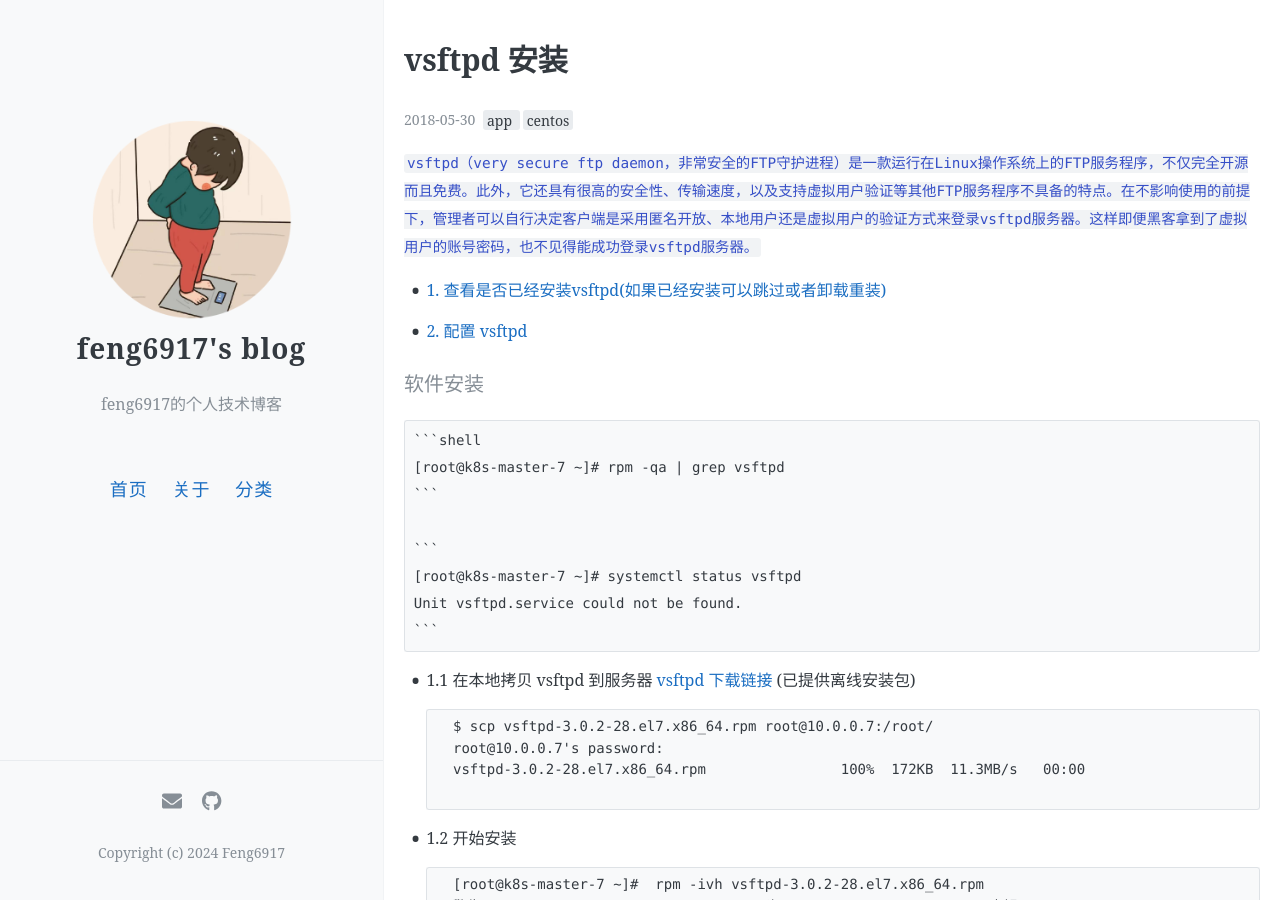
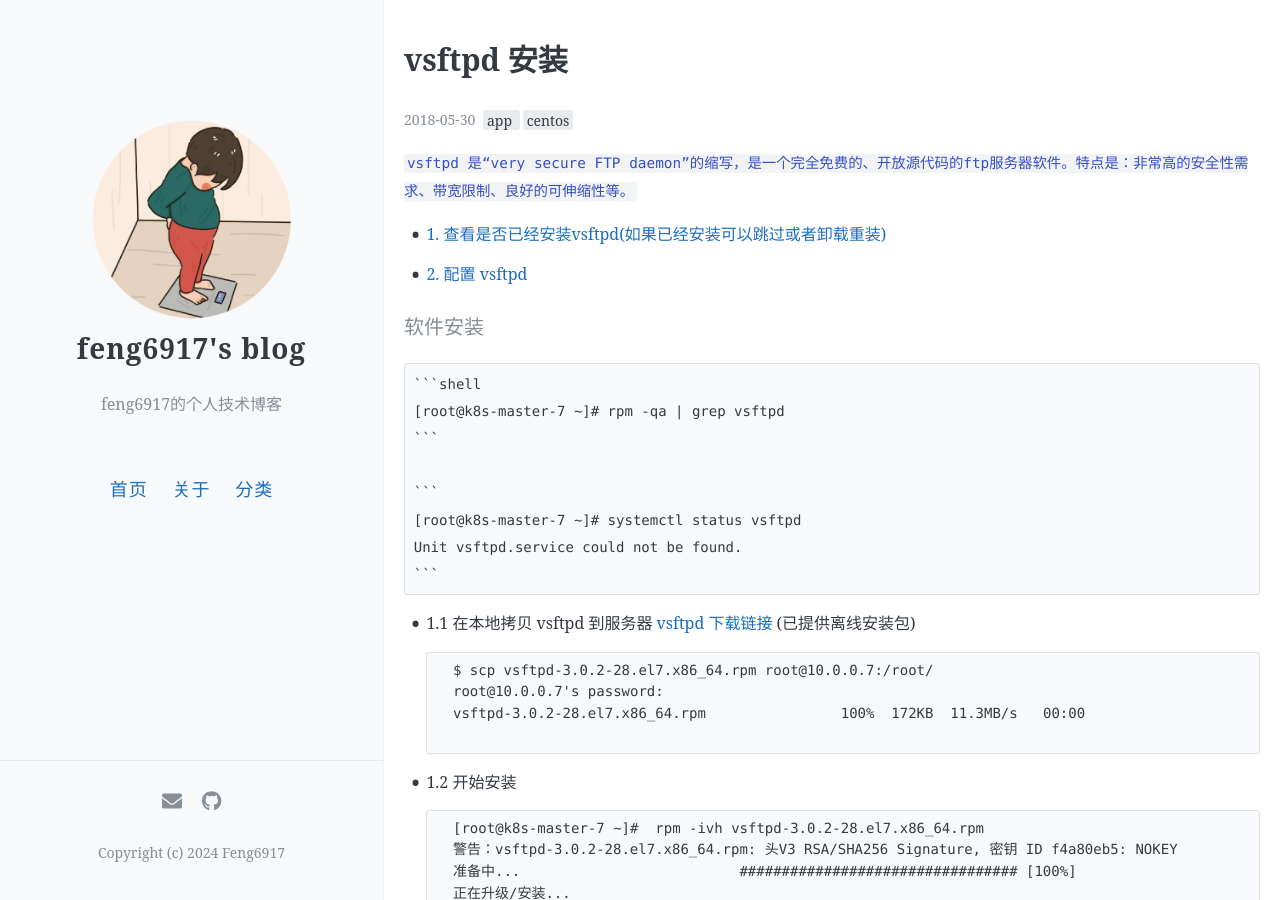
Before and after one commit to feng6917/feng6917.github.io, a Jekyll site: the page built from _posts/2018-5-31-install-vsftpd.md, in a window 1280 px wide and 900 px high. Built offline with Jekyll 4.4.1, drawn with Linux system fonts in a browser that asks for light colours; comment, search, counter and statistics services are not loaded.

Commit message:
fix: page show update

```diff
--- a/_config.yml
+++ b/_config.yml
@@ -30,7 +30,7 @@ navigation:
   - name: 分类
     url: /tags
 
-paginate: 4
+paginate: 5
 
 excerpt_separator: <!-- more -->
 
--- a/_posts/2018-5-31-install-vsftpd.md
+++ b/_posts/2018-5-31-install-vsftpd.md
@@ -9,7 +9,7 @@ comments: true
 author: feng6917
 ---
 
-`vsftpd（very secure ftp daemon，非常安全的FTP守护进程）是一款运行在Linux操作系统上的FTP服务程序，不仅完全开源而且免费。此外，它还具有很高的安全性、传输速度，以及支持虚拟用户验证等其他FTP服务程序不具备的特点。在不影响使用的前提下，管理者可以自行决定客户端是采用匿名开放、本地用户还是虚拟用户的验证方式来登录vsftpd服务器。这样即便黑客拿到了虚拟用户的账号密码，也不见得能成功登录vsftpd服务器。`
+`vsftpd 是“very secure FTP daemon”的缩写，是一个完全免费的、开放源代码的ftp服务器软件。特点是：非常高的安全性需求、带宽限制、良好的可伸缩性等。`
 
 <!-- more -->
 
```
Also changed, not shown: _posts/2018-5-30-install-k8s-single.md (+2 -0 lines).
